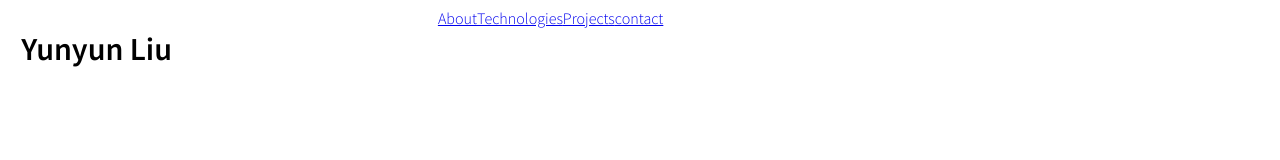
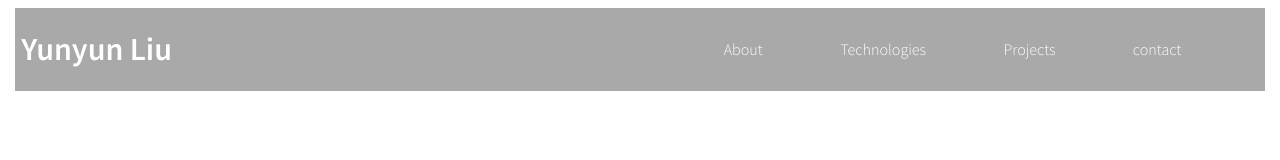
Before and after one commit to yunx2/lfz-prep-portfolio, a website: page index.html in a window 1280 px wide. Drawn offline with Linux system fonts and the light colour scheme.

Commit message:
add styling to header

```diff
--- a/index.html
+++ b/index.html
@@ -1,24 +1,25 @@
 <!DOCTYPE html>
-<html>
+<html lang="en">
   <head>
+    <meta charset="UTF-8">
+    <meta name="viewport" content="width=device-width, initial-scale=1.0">
     <link href="https://fonts.googleapis.com/css?family=Source+Sans+Pro:300,600&display=swap" rel="stylesheet">
+    <title>Yunyun</title>
     <link rel="stylesheet" href="grid.css">
     <link rel="stylesheet" href="styles.css">
-    <title>Yunyun</title>
+
   </head>
   <body>
     <div class="container">
-      <header class="row">
+      <header class="row justify-between align align-center white-text page-header">
         <h1 class="col-4">Yunyun Liu</h1>
-        <nav class="row col-6">
-          <a href="#about">About</a>
-          <a href="#tech">Technologies</a>
-          <a href="#projects">Projects</a>
-          <a href="#contact">contact</a>
+        <nav class="row col-6 justify-evenly">
+          <a class="white-text nav-item" href="#about">About</a>
+          <a class="white-text nav-item" href="#tech">Technologies</a>
+          <a class="white-text nav-item" href="#projects">Projects</a>
+          <a class="white-text nav-item" href="#contact">contact</a>
         </nav>
-
       </header>
     </div>
-
   </body>
 </html>
```
